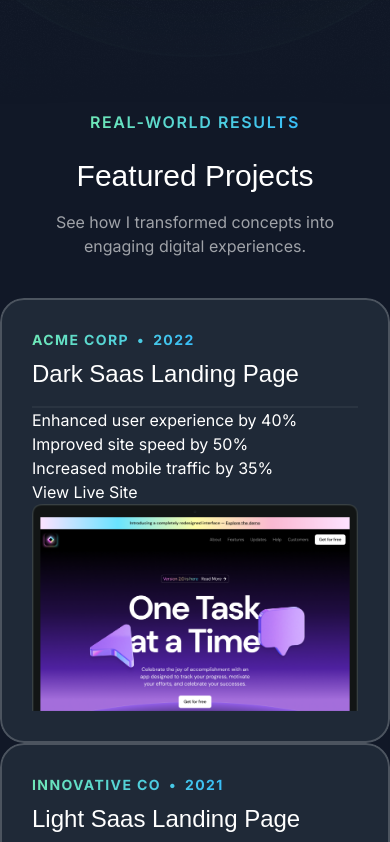
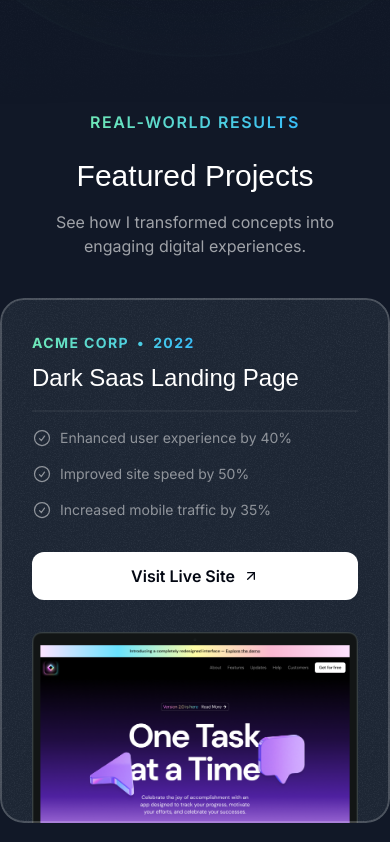
Before and after one commit to Toheedullah-K3/dev-portfolio, a Next.js app: page / in a window 390 px wide. Shown: the part 616-1458 px from the top of the page. Built offline with nearby package versions, Linux system fonts and the light colour scheme; a web font is replaced by a local one.

Commit message:
Projects Section for Mobile is Donegit add .

```diff
--- a/src/sections/Projects.tsx
+++ b/src/sections/Projects.tsx
@@ -2,6 +2,10 @@ import darkSaasLandingPage from "@/assets/images/dark-saas-landing-page.png";
 import lightSaasLandingPage from "@/assets/images/light-saas-landing-page.png";
 import aiStartupLandingPage from "@/assets/images/ai-startup-landing-page.png";
 import Image from "next/image";
+import CheckCircleIcon from "@/assets/icons/check-circle.svg"
+import ArrowUpRightIcon from "@/assets/icons/arrow-up-right.svg"
+import grainImage from "@/assets/images/grain.jpg"
+
 
 const portfolioProjects = [
   {
@@ -44,45 +48,54 @@ const portfolioProjects = [
 
 export const ProjectsSection = () => {
   return (
-    <div>
+    <section className="pb-16">
       <div className="container">
         <div className="flex justify-center">
           <p className="uppercase font-semibold tracking-widest bg-gradient-to-r from-emerald-300 to-sky-400 text-transparent bg-clip-text">Real-world Results</p>
         </div>
-        <h2 className="font-serif text-3xl text-center mt-6">Featured Projects</h2>
-        <p className="text-center text-white/60 mt-4">
+        <h2 className="font-serif text-3xl md:text-5xl text-center mt-6">Featured Projects</h2>
+        <p className="text-center text-white/60 md:text-lg mt-4">
           See how I transformed concepts into engaging digital experiences.
         </p>
       </div>
 
-      <div className="flex flex-col mt-10">
+      <div className="flex flex-col mt-10 gap-20">
         {portfolioProjects.map(project => (
-          <div key={project.title} className="bg-gray-800 rounded-3xl relative z-0 overflow-hidden after:z-10 after:content-[''] after:absolute after:inset-0 after:outline after:outline-2 after:-outline-offset-2 after:rounded-3xl after:outline-white/20 p-8">
+          <div key={project.title} className="bg-gray-800 rounded-3xl relative z-0 overflow-hidden after:z-10 after:content-[''] after:absolute after:inset-0 after:outline after:outline-2 after:-outline-offset-2 after:rounded-3xl after:outline-white/20 px-8 pt-8 after:pointer-events-none">
 
-            <div className="flex">
+            <div className="absolute inset-0 -z-10 opacity-5" style={{
+              backgroundImage: `url(${grainImage.src})`
+            }}>
+              </div>
               <div className="bg-gradient-to-r from-emerald-300 to-sky-400 inline-flex gap-2 font-bold uppercase tracking-widest text-sm text-transparent bg-clip-text">
-              <span> {project.company} </span>
-              <span>&bull;</span>
-              <span> {project.year} </span>
+                <span> {project.company} </span>
+                <span>&bull;</span>
+                <span> {project.year} </span>
               </div>
 
-            </div>
+
             <h3 className="font-serif text-2xl mt-2"> {project.title} </h3>
-            <hr className="border-t-2 border-white/5 mt-4"/>
-            <ul>
+            <hr className="border-t-2 border-white/5 mt-4" />
+            <ul className="flex flex-col gap-4 mt-4">
               {
                 project.results.map(result => (
-                  <li> {result.title} </li>
+                  <li className="flex gap-2 text-sm text-white/50">
+                    <CheckCircleIcon className="size-5" />
+                    <span> {result.title} </span>
+                  </li>
                 ))
               }
             </ul>
             <a href={project.link}>
-              <button>View Live Site</button>
+              <button className="bg-white text-gray-950 h-12 w-full rounded-xl font-semibold inline-flex items-center justify-center gap-2 mt-8">
+                <span> Visit Live Site </span>
+                <ArrowUpRightIcon className="size-4" />
+              </button>
             </a>
-            <Image src={project.image} alt={project.title} />
+            <Image src={project.image} alt={project.title} className="mt-8 -mb-4" />
           </div>
         ))}
       </div>
-    </div>
+    </section>
   )
 };
```
